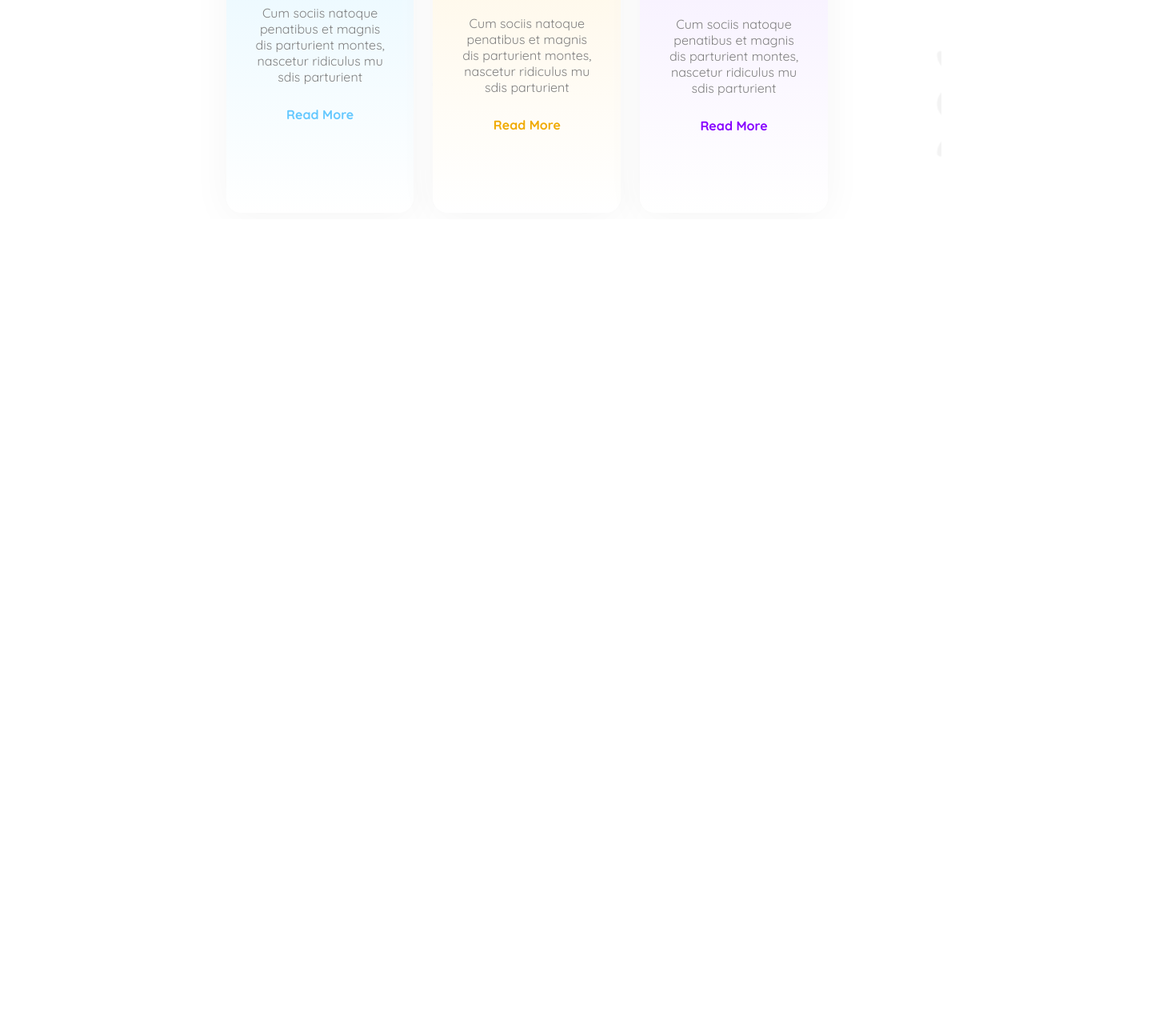
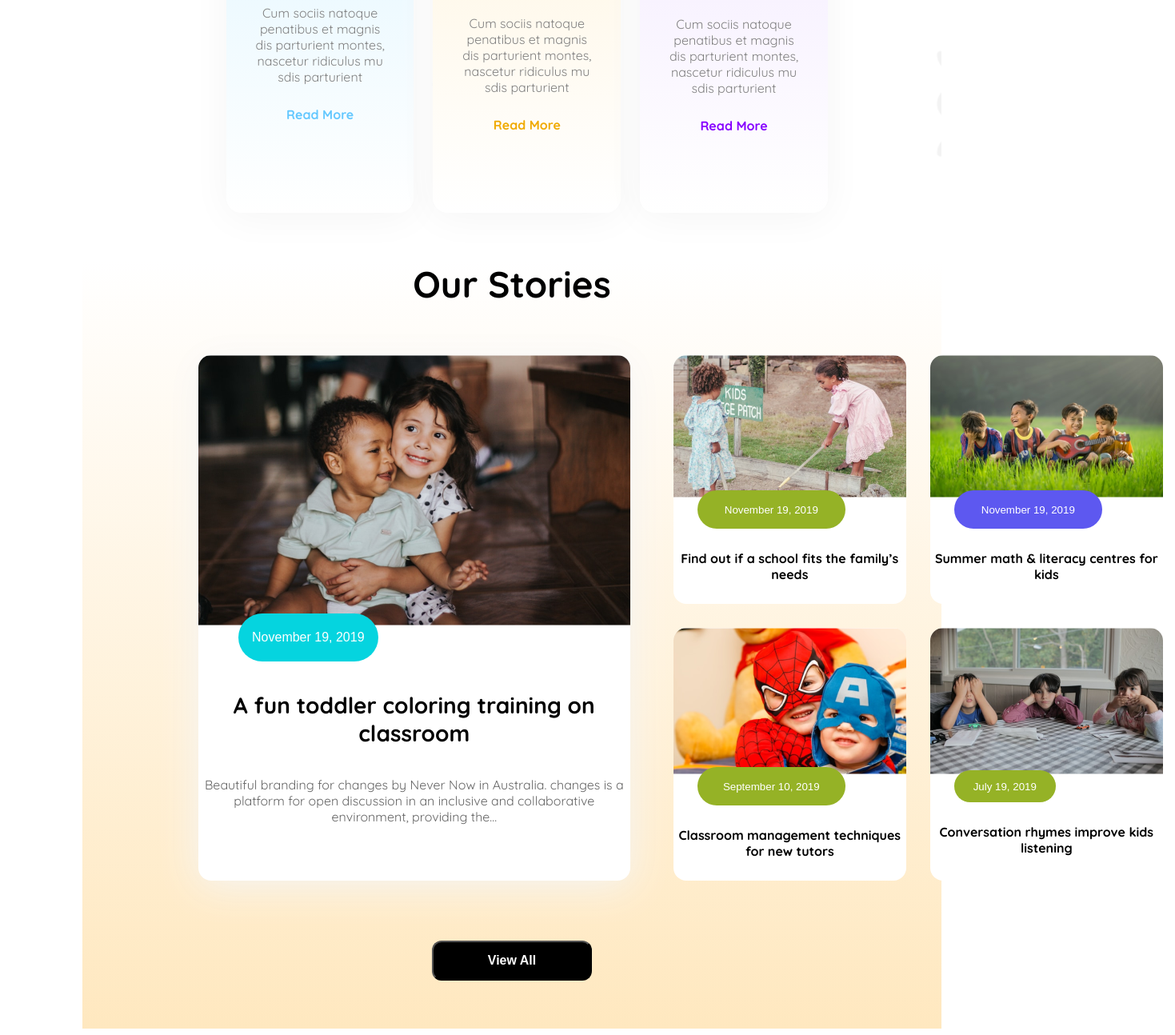
Before and after one commit to Rifah648/My-Second-Assignment, a plain HTML site: page index.html in a window 1280 px wide. Shown: the part 1052-2346 px from the top of the page at 80% size, 1469 px wide, since content can reach past the window. Before the commit the page ends 1326 px from the top, so only its background shows below. Drawn offline with Linux system fonts and the light colour scheme.

Commit message:
added stories section conde

```diff
--- a/index.html
+++ b/index.html
@@ -1,11 +1,13 @@
 <!DOCTYPE html>
 <html lang="en">
+
 <head>
     <meta charset="UTF-8">
     <meta name="viewport" content="width=device-width, initial-scale=1.0">
     <title>My-Second-Assignment</title>
     <link rel="stylesheet" href="style/kids.css">
 </head>
+
 <body class="quicksand-font">
     <header>
         <section>
@@ -46,8 +48,10 @@
 
         <div class="banner display-flex">
             <div class="banner-content">
-            <h1 class="banner-title"><span id="text-color-1">Empowering</span> student from small age <span id="text-color-2"> towards vision</span></h1>
-            <p class="banner-description">With the courage, Confidence, Creativity and Compassion to make their Unique Contribution in a Diverse and Dynamic World.</p>
+                <h1 class="banner-title"><span id="text-color-1">Empowering</span> student from small age <span
+                        id="text-color-2"> towards vision</span></h1>
+                <p class="banner-description">With the courage, Confidence, Creativity and Compassion to make their
+                    Unique Contribution in a Diverse and Dynamic World.</p>
                 <button class="btn-primary">Enroll Now</button>
             </div>
 
@@ -90,6 +94,58 @@
 
 
         </section>
+        <section class="Stories bg-color">
+            <h3 class="story-heading">Our Stories</h3>
+            <div class="story-container display-flex">
+                <div class="big-story">
+                    <img class="big-pic" src="assets/story-1.png" alt="">
+                    <button class="btn-story-1">November 19, 2019</button>
+                    <h4 class="story-head">A fun toddler coloring training on
+                        classroom</h4>
+                    <p class="story-description">Beautiful branding for changes by Never Now in Australia.
+                        changes is a platform for open discussion in an inclusive and
+                        collaborative environment, providing the...</p>
+
+                </div>
+                <div class="story-content">
+                <div class="img-size">
+                    <img class="pic-1" src="assets/story-2.png" alt="">
+                    <button class="btn-story-2">November 19, 2019</button>
+                    <h5 class="story-title">Find out if a school fits the
+                        family’s needs</h5>
+
+
+                </div>
+                <div class="img-size">
+                    <img class="pic-2" src="assets/story-3.png" alt="">
+                    <button class="btn-story-3">November 19, 2019</button>
+                    <h5 class="story-title">Summer math & literacy
+                        centres for kids</h5>
+
+                </div>
+                <div class="img-size">
+                    <img class="pic-3" src="assets/story-4.png" alt="">
+                    <button class="btn-story-4">September 10, 2019</button>
+                    <h5 class="story-title">Classroom management
+                        techniques for new tutors</h5>
+
+                </div>
+                <div class="img-size">
+                    <img class="pic-4" src="assets/story-5.png" alt="">
+                    <button class="btn-story-5">July 19, 2019</button>
+                    <h5 class="story-title">Conversation rhymes
+                        improve kids listening</h5>
+
+                </div>
+                </div>
+
+
+            </div>
+            <div class="btn-view-1">
+                <button class="btn-view">View All</button>
+            </div>
+
+        </section>
 
     </main>
     <footer>
@@ -97,4 +153,5 @@
     </footer>
 
 </body>
+
 </html>
--- a/style/kids.css
+++ b/style/kids.css
@@ -148,7 +148,7 @@ main{
 .div-color-1{
     background: linear-gradient(#DEF5FF, #ffffff);
     text-align: center;
-    /* padding: 30px; */
+
 
 }
 
@@ -188,7 +188,128 @@ main{
     font-size: 1rem;
     color: #8700FF;
 }
+/* story section related style */
+.bg-color{
+    background-image: url(../assets/bg.png);
+}
 
+.Stories{
+    background: linear-gradient(#FFFFFF, rgba(254, 163, 1, 0.25));
+}
+.story-content{
+    display: grid;
+    grid-template-columns:repeat(2, 2fr) ;
+
+}
+.story-heading{
+    font-weight: 700;
+    font-size: 2.85rem;
+    text-align: center;
+    margin-top: 60px;
+
+}
+.story-container{
+    display: flex;
+    gap: 24px;
+    width: 70%;
+    margin-left: 130px;
+
+
+
+}
+.big-story{
+    border-radius: 16px;
+    box-shadow:0px 6px 50px 0px whitesmoke ;
+    background-color: white;
+    margin: 15px;
+
+
+}
+.big-pic, .pic-1, .pic-2, .pic-3, .pic-4{
+    border-top-left-radius: 16px;
+    border-top-right-radius: 16px;
+}
+.img-size{
+    background-color: white;
+    border-radius: 16px;
+    margin: 15px;
+
+
+}
+.btn-story-1{
+    width: 175px;
+    height: 60px;
+    border-radius: 50px;
+    background-color: #05D4DF;
+    color: white;
+    font-weight: 400;
+    font-size: 1rem;
+    border: none;
+    margin-left: 50px;
+    margin-top: -250px;
+
+
+}
+.story-head{
+    font-weight: 700;
+    font-size: 1.75rem;
+    text-align: center;
+}
+.story-description{
+    color: #666666;
+    font-weight: 400;
+    font-size: 1rem;
+    text-align: center;
+}
+.story-title{
+    font-weight: bold;
+    font-size: 1rem;
+    text-align: center;
+}
+.btn-story-2, .btn-story-4{
+    width: 185px;
+    height: 48px;
+    border-radius: 50px;
+    background-color: #95B226;
+    color: #FFFFFF;
+    border: none;
+    margin-left: 30px;
+    margin-top: -110px;
+}
+.btn-story-3{
+    width: 185px;
+    height: 48px;
+    border-radius: 50px;
+    border: none;
+    background-color: #5D58F0;
+    color: #FFFFFF;
+    margin-left: 30px;
+    margin-top: -100px;
+}
+.btn-story-5{
+    width: 127px;
+    height: 40px;
+    border-radius: 50px;
+    background-color: #95B226;
+    color: #FFFFFF;
+    border: none;
+    margin-left: 30px;
+    margin-top: -110px;
+
+}
+.btn-view{
+    width: 200px;
+    height: 50px;
+    background-color: black;
+    color: white;
+    border-radius: 12px;
+    font-weight: 700;
+    font-size: 1rem;
+}
+.btn-view-1{
+    text-align: center;
+    padding: 60px;
+}
 
 
 
@@ -205,7 +326,8 @@ main{
         flex-direction: column-reverse;
     }
     .banner-pic{
-        margin-left: 50px;
+        /* margin-left: 50px; */
+        width: 100%;
     }
     .menu-icon{
             flex-direction: column;
@@ -230,6 +352,7 @@ main{
         display: grid;
         grid-template-columns: repeat(1, 1fr);
         margin-left: -30px;
+
     }
 
 }
```
Lines whose indentation alone changed are shown as unchanged.
